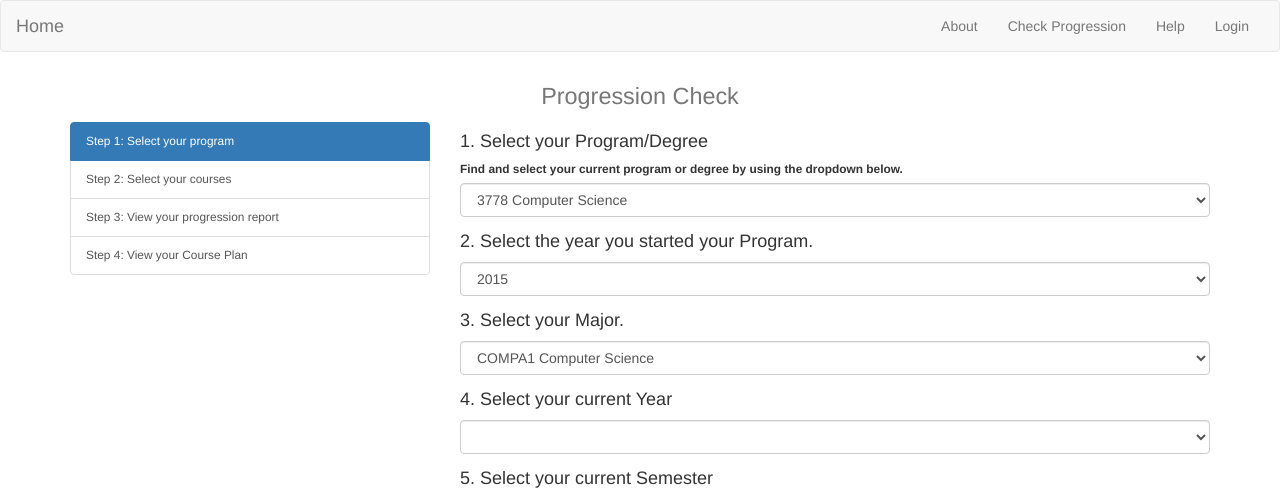
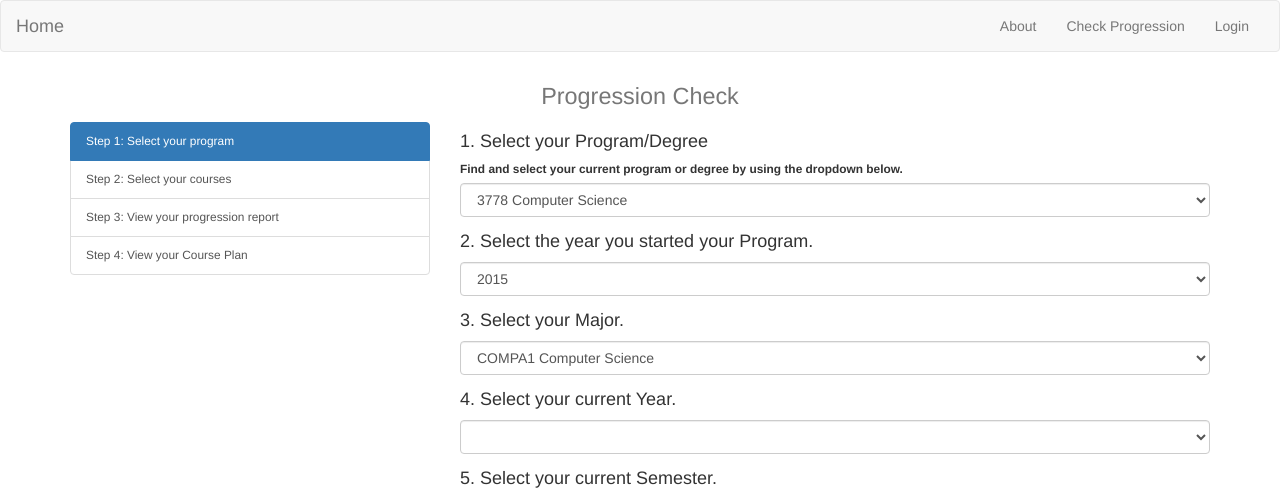
Before and after one commit to Thomas-Zhe-Liu/Progression_Check_Web, a Flask app: page /step1 in a window 1280 px wide. Shown: the top 499 px of the page. Run offline with Flask 2, Linux system fonts and the light colour scheme; data comes from the database, SQL or seed files in the repository; lists and menus that the app fills with data are empty; some libraries are stand-ins or nearby versions.

Commit message:
Updated the navigation bar and the elements in Step1.html page

```diff
--- a/app/templates/index.html
+++ b/app/templates/index.html
@@ -18,7 +18,6 @@
         <ul class="nav navbar-nav navbar-right">
           <li><a href="#">About</a></li>
           <li><a href="/step1">Check Progression</a></li>
-          <li><a href="#">Help</a></li>
           <li><a href="#">Login</a></li>
         </ul>
       </div><!-- /.navbar-collapse -->
--- a/app/templates/register.html
+++ b/app/templates/register.html
@@ -18,7 +18,6 @@
         <ul class="nav navbar-nav navbar-right">
           <li><a href="#">About</a></li>
           <li><a href="/step1">Check Progression</a></li>
-          <li><a href="#">Help</a></li>
           <li><a href="#">Login</a></li>
         </ul>
       </div><!-- /.navbar-collapse -->
--- a/app/templates/step1.html
+++ b/app/templates/step1.html
@@ -17,7 +17,6 @@
         <ul class="nav navbar-nav navbar-right">
           <li><a href="#">About</a></li>
           <li><a href="/step1">Check Progression</a></li>
-          <li><a href="#">Help</a></li>
           <li><a href="#">Login</a></li>
         </ul>
       </div><!-- /.navbar-collapse -->
@@ -70,7 +69,7 @@
             </select>
           </div>
 
-          <h4>4. Select your current Year</h4>
+          <h4>4. Select your current Year.</h4>
           <div class="form-group">
             <select class="form-control" id="exampleFormControlSelect1" name="currentYear">
               {% for year in current_years %}
@@ -79,7 +78,7 @@
             </select>
           </div>
 
-          <h4>5. Select your current Semester</h4>
+          <h4>5. Select your current Semester.</h4>
           <div class="form-group">
             <select class="form-control" id="exampleFormControlSelect1" name="currentSemester">
               {% for semester in all_semesters %}
--- a/app/templates/step2.html
+++ b/app/templates/step2.html
@@ -21,7 +21,6 @@
         <ul class="nav navbar-nav navbar-right">
           <li><a href="#">About</a></li>
           <li><a href="/step1">Check Progression</a></li>
-          <li><a href="#">Help</a></li>
           <li><a href="#">Login</a></li>
         </ul>
       </div><!-- /.navbar-collapse -->
--- a/app/templates/step3.html
+++ b/app/templates/step3.html
@@ -22,7 +22,6 @@
         <ul class="nav navbar-nav navbar-right">
           <li><a href="#">About</a></li>
           <li><a href="/step1">Check Progression</a></li>
-          <li><a href="#">Help</a></li>
           <li><a href="#">Login</a></li>
         </ul>
       </div><!-- /.navbar-collapse -->
--- a/app/templates/step4.html
+++ b/app/templates/step4.html
@@ -22,7 +22,6 @@
         <ul class="nav navbar-nav navbar-right">
           <li><a href="#">About</a></li>
           <li><a href="/step1">Check Progression</a></li>
-          <li><a href="#">Help</a></li>
           <li><a href="#">Login</a></li>
         </ul>
       </div><!-- /.navbar-collapse -->
```
